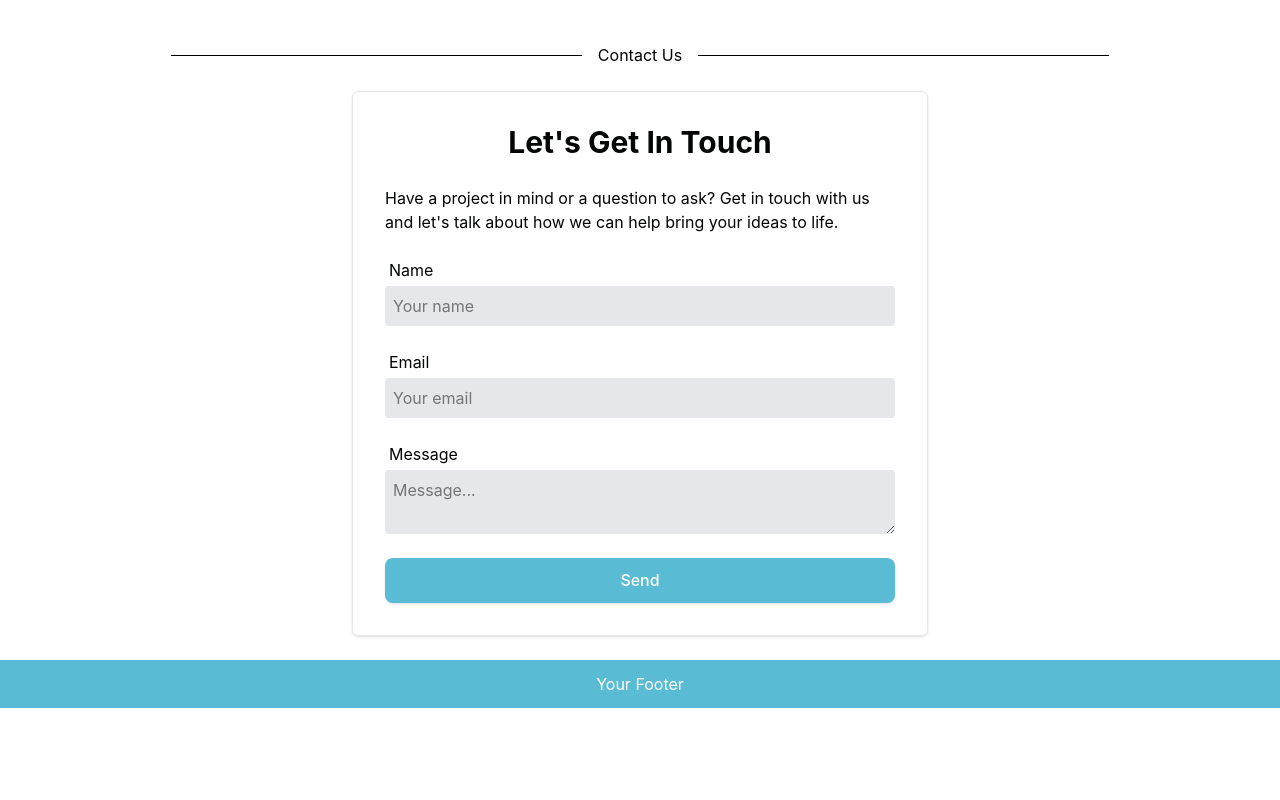
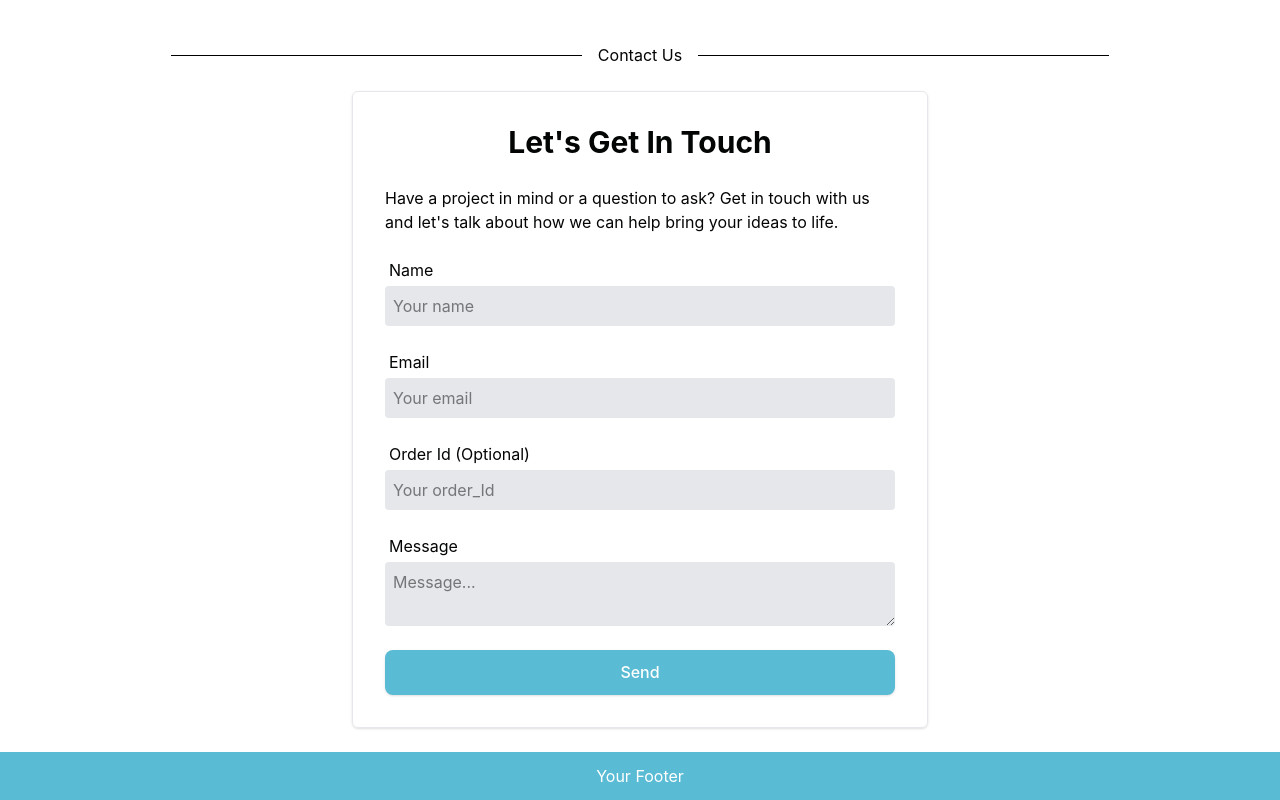
Before and after one commit to rakib00-dev/tickitin-website, a Vue app: page /contact-us in a window 1280 px wide. Shown: the part 1558-2358 px from the top of the page. Before the commit the page ends 2266 px from the top, so only its background shows below. Built offline with nearby package versions, Linux system fonts and the light colour scheme.

Commit message:
updated the form

```diff
--- a/src/components/ContactPageComponents/ContactForm.vue
+++ b/src/components/ContactPageComponents/ContactForm.vue
@@ -36,6 +36,18 @@
         />
       </div>
       <div>
+        <label for="order_Id" class="block mb-1 ml-1"
+          >Order Id (Optional)</label
+        >
+        <input
+          id="order_Id"
+          type="text"
+          placeholder="Your order_Id"
+          required="false"
+          class="block w-full p-2 rounded focus:outline-none focus:ring focus:ring-opacity-25 focus:ring-[#59bbd4] bg-gray-200"
+        />
+      </div>
+      <div>
         <label for="message" class="block mb-1 ml-1">Message</label>
         <textarea
           id="message"
```
